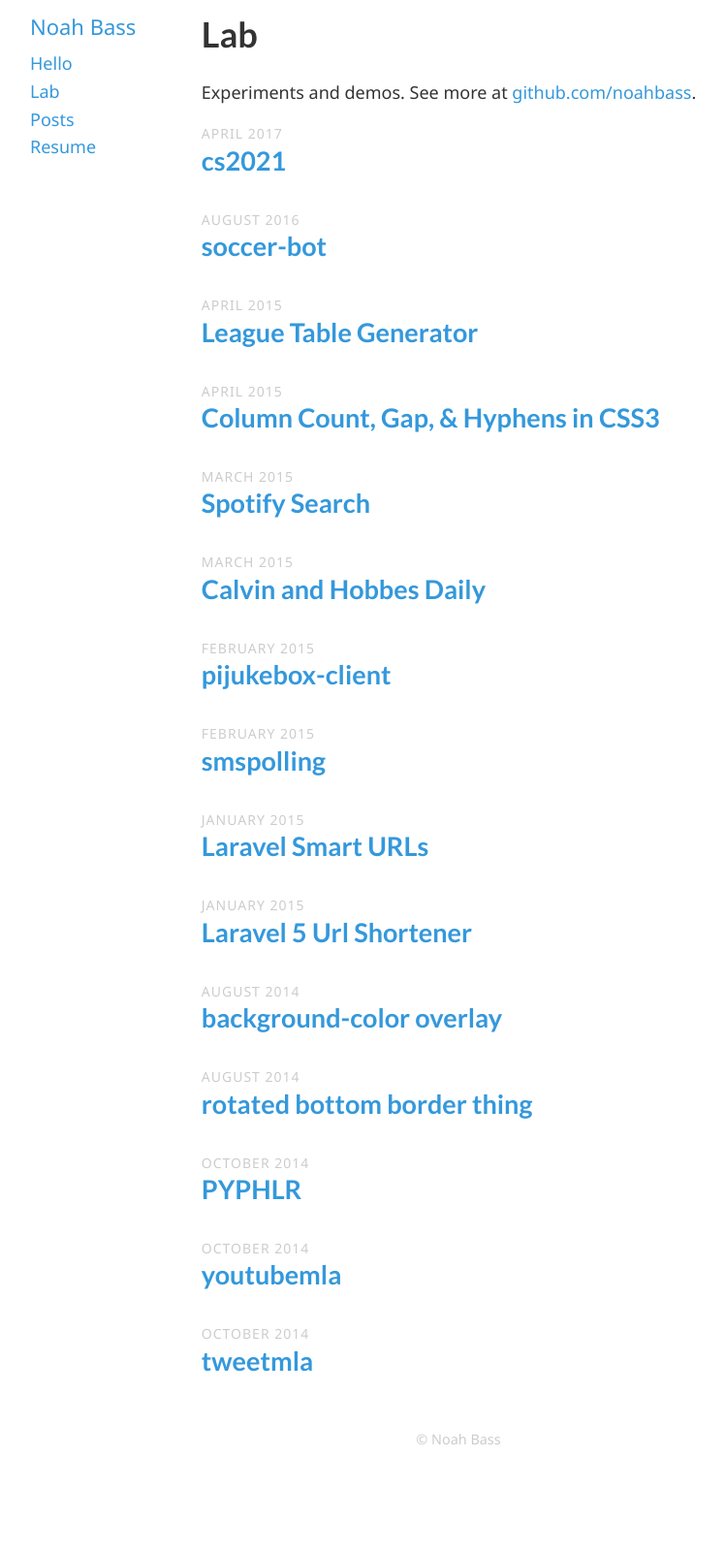
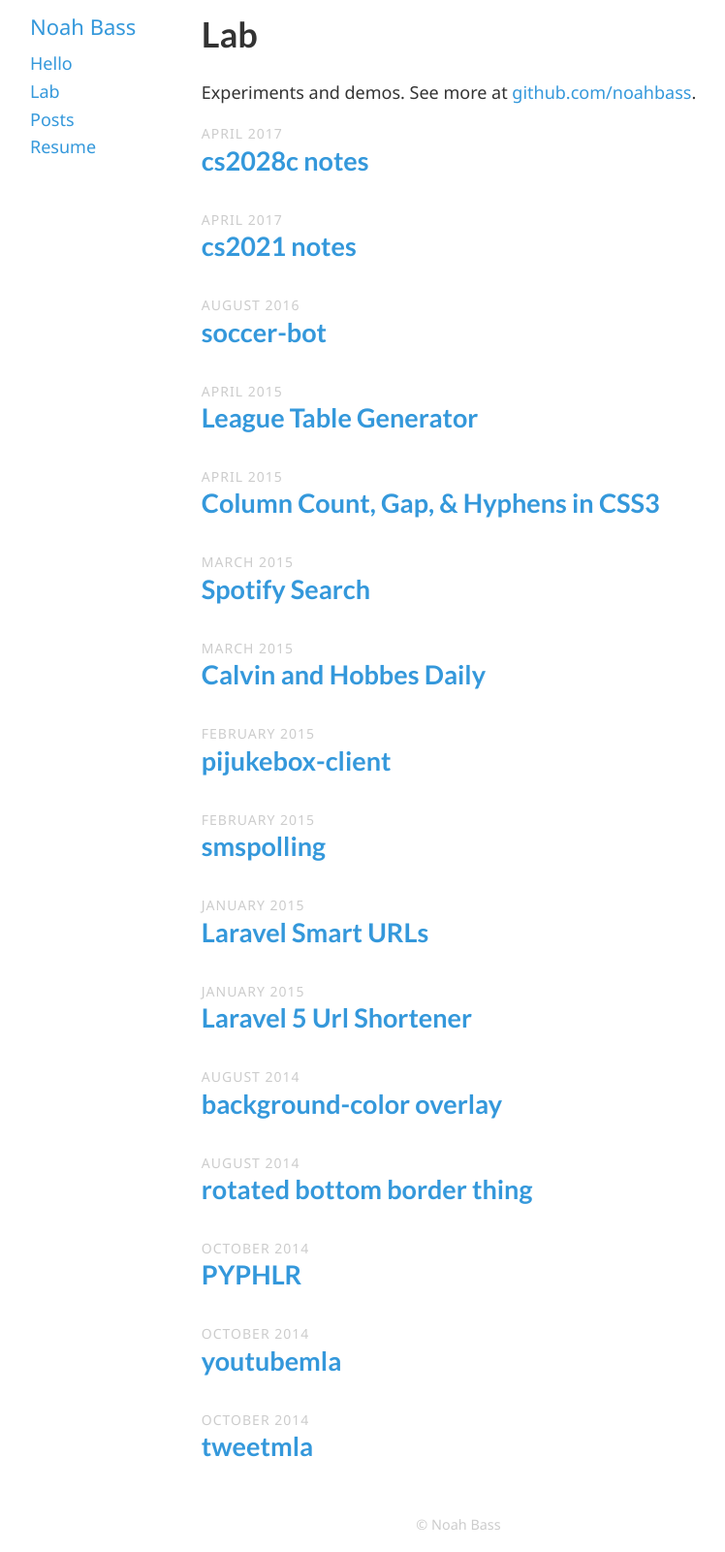
Before and after one commit to noahbass/noahbass.github.com, a Jekyll site: the page built from lab.html, in a window 1280 px wide. Shown: the whole page at 97% size, without its empty margins (167-915 px from the left). Built offline with Jekyll 4.4.1, drawn with Linux system fonts in a browser that asks for light colours; before the commit the page ends 1513 px from its top, so only the background shows below that.

Commit message:
Update lab

```diff
--- a/_data/lab.yml
+++ b/_data/lab.yml
@@ -1,4 +1,8 @@
-- title: cs2021
+- title: cs2028c notes
+  link: https://github.com/noahbass/cs2028c
+  date: 2017-04-11
+
+- title: cs2021 notes
   link: https://github.com/noahbass/cs2021
   date: 2017-04-11
 
```
